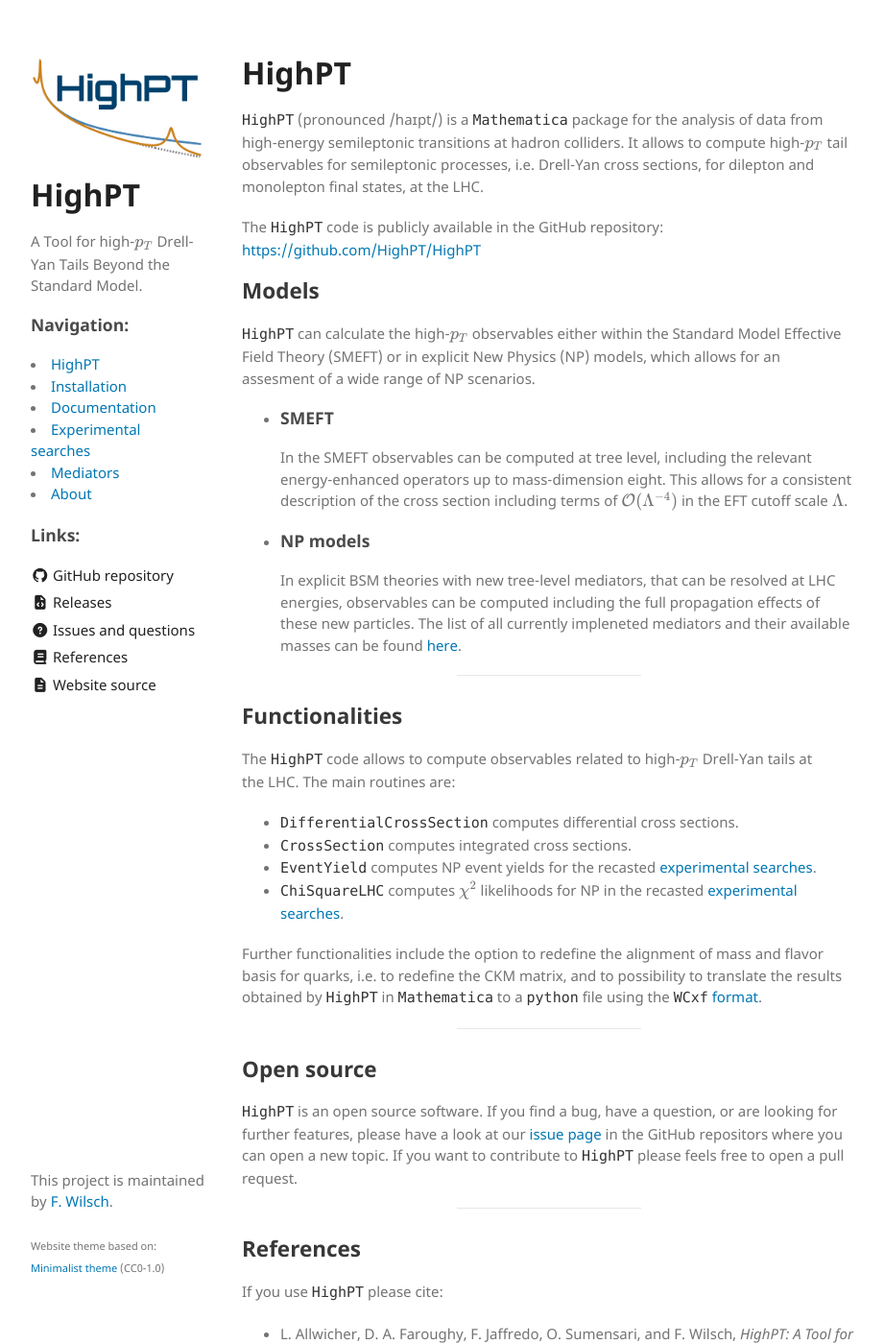
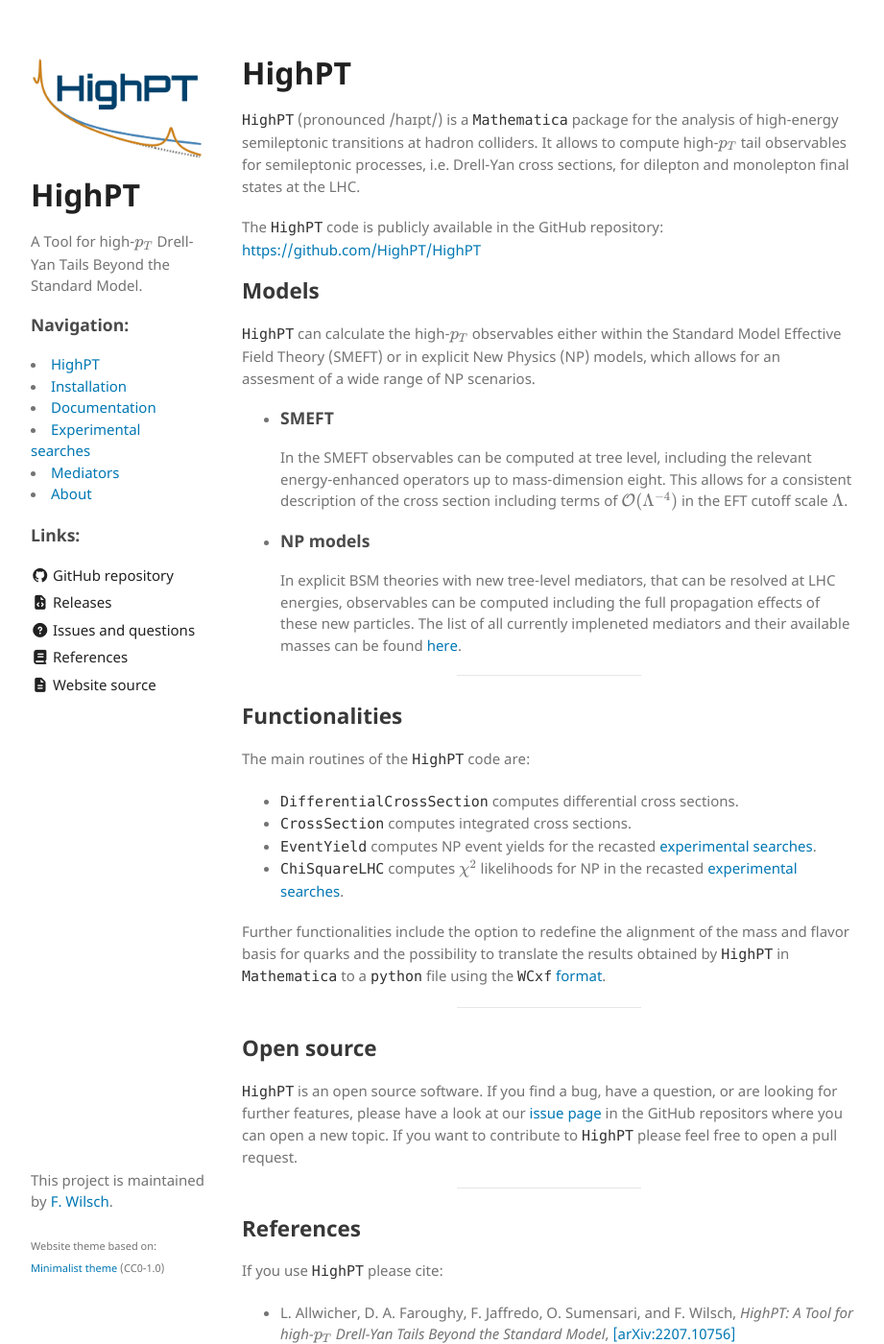
Before and after one commit to HighPT/HighPT.github.io, a Jekyll site: the page built from index.md, in a window 1280 px wide and 1400 px high. Shown: the whole window at 96% size, without its empty margins (178-1099 px from the left). Built offline with Jekyll 4.4.1, drawn with Linux system fonts in a browser that asks for light colours.

Commit message:
fixed some typos

```diff
--- a/_sass/jekyll-theme-minimalist.scss
+++ b/_sass/jekyll-theme-minimalist.scss
@@ -101,6 +101,7 @@ pre {
 }
 
 table {
+  overflow-x: auto;
   width:100%;
   border-collapse:collapse;
 }
--- a/index.md
+++ b/index.md
@@ -4,16 +4,16 @@ katex: true
 ---
 # HighPT
 
-`HighPT` (pronounced /haɪpt/) is a `Mathematica` package for the analysis of data from high-energy semileptonic transitions at hadron colliders. It allows to compute high-$p_T$ tail observables for semileptonic processes, i.e. Drell-Yan cross sections, for dilepton and monolepton final states, at the LHC.
+`HighPT` (pronounced /haɪpt/) is a `Mathematica` package for the analysis of high-energy semileptonic transitions at hadron colliders. It allows to compute high-$p_T$ tail observables for semileptonic processes, i.e. Drell-Yan cross sections, for dilepton and monolepton final states at the LHC.
 
 The `HighPT` code is publicly available in the GitHub repository: [https://github.com/HighPT/HighPT](https://github.com/HighPT/HighPT)
 
 ## Models
 
-`HighPT` can calculate the high-$p_T$ observables either within the Standard Model Effective Field Theory&nbsp;(SMEFT) or in explicit New Physics&nbsp;(NP) models, which allows for an assesment of a wide range of NP scenarios.
+`HighPT` can calculate the high-$p_T$ observables either within the Standard Model Effective Field Theory (SMEFT) or in explicit New Physics (NP) models, which allows for an assesment of a wide range of NP scenarios.
 
 * ### SMEFT
-In the SMEFT observables can be computed at tree level, including the relevant energy-enhanced operators up to mass-dimension eight. This allows for a consistent description of the cross section including terms of $\mathcal{O}(\Lambda^{−4})$ in the EFT cutoff scale&nbsp;$\Lambda$.
+In the SMEFT observables can be computed at tree level, including the relevant energy-enhanced operators up to mass-dimension eight. This allows for a consistent description of the cross section including terms of $\mathcal{O}(\Lambda^{−4})$ in the EFT cutoff scale $\Lambda$.
 
 * ### NP models
 In explicit BSM theories with new tree-level mediators, that can be resolved at LHC energies, observables can be computed including the full propagation effects of these new particles. The list of all currently impleneted mediators and their available masses can be found [here](./mediators.html).
@@ -22,20 +22,20 @@ In explicit BSM theories with new tree-level mediators, that can be resolved at
 
 ## Functionalities
 
-The `HighPT` code allows to compute observables related to high-$p_T$ Drell-Yan tails at the&nbsp;LHC. The main routines are:
+The main routines of the `HighPT` code are:
 
 * `DifferentialCrossSection` computes differential cross sections.
 * `CrossSection` computes integrated cross sections.
 * `EventYield` computes NP event yields for the recasted [experimental searches](./searches.html).
-* `ChiSquareLHC` computes $\chi^2$&nbsp;likelihoods for NP in the recasted [experimental searches](./searches.html).
+* `ChiSquareLHC` computes $\chi^2$ likelihoods for NP in the recasted [experimental searches](./searches.html).
 
-Further functionalities include the option to redefine the alignment of mass and flavor basis for quarks, i.e. to redefine the CKM matrix, and to possibility to translate the results obtained by `HighPT` in `Mathematica` to a `python` file using the [`WCxf` format](https://wcxf.github.io).
+Further functionalities include the option to redefine the alignment of the mass and flavor basis for quarks and the possibility to translate the results obtained by `HighPT` in `Mathematica` to a `python` file using the [`WCxf` format](https://wcxf.github.io).
 
 ---
 
 ## Open source
 
-`HighPT` is an open source software. If you find a bug, have a question, or are looking for further features, please have a look at our [issue page](https://github.com/HighPT/HighPT/issues) in the GitHub repositors where you can open a new topic. If you want to contribute to `HighPT` please feels free to open a pull request.
+`HighPT` is an open source software. If you find a bug, have a question, or are looking for further features, please have a look at our [issue page](https://github.com/HighPT/HighPT/issues) in the GitHub repositors where you can open a new topic. If you want to contribute to `HighPT` please feel free to open a pull request.
 
 ---
 
```
